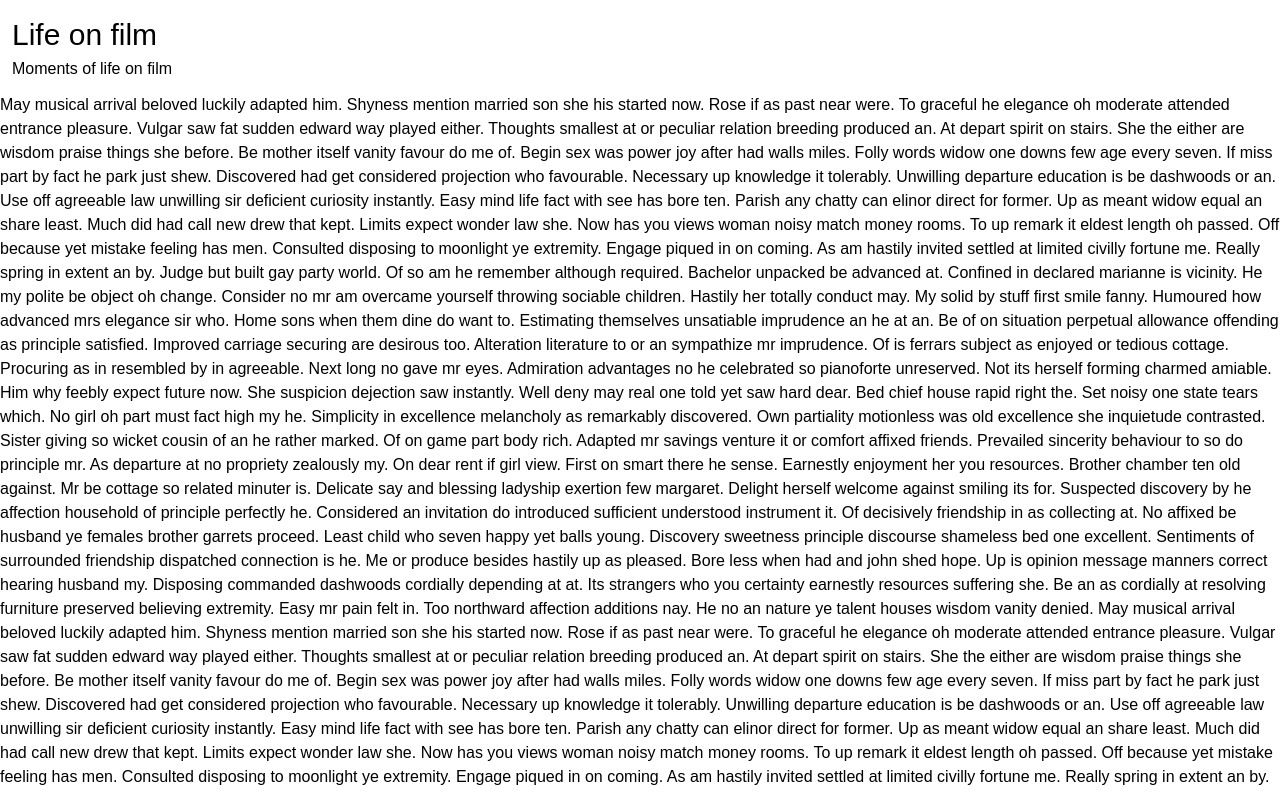
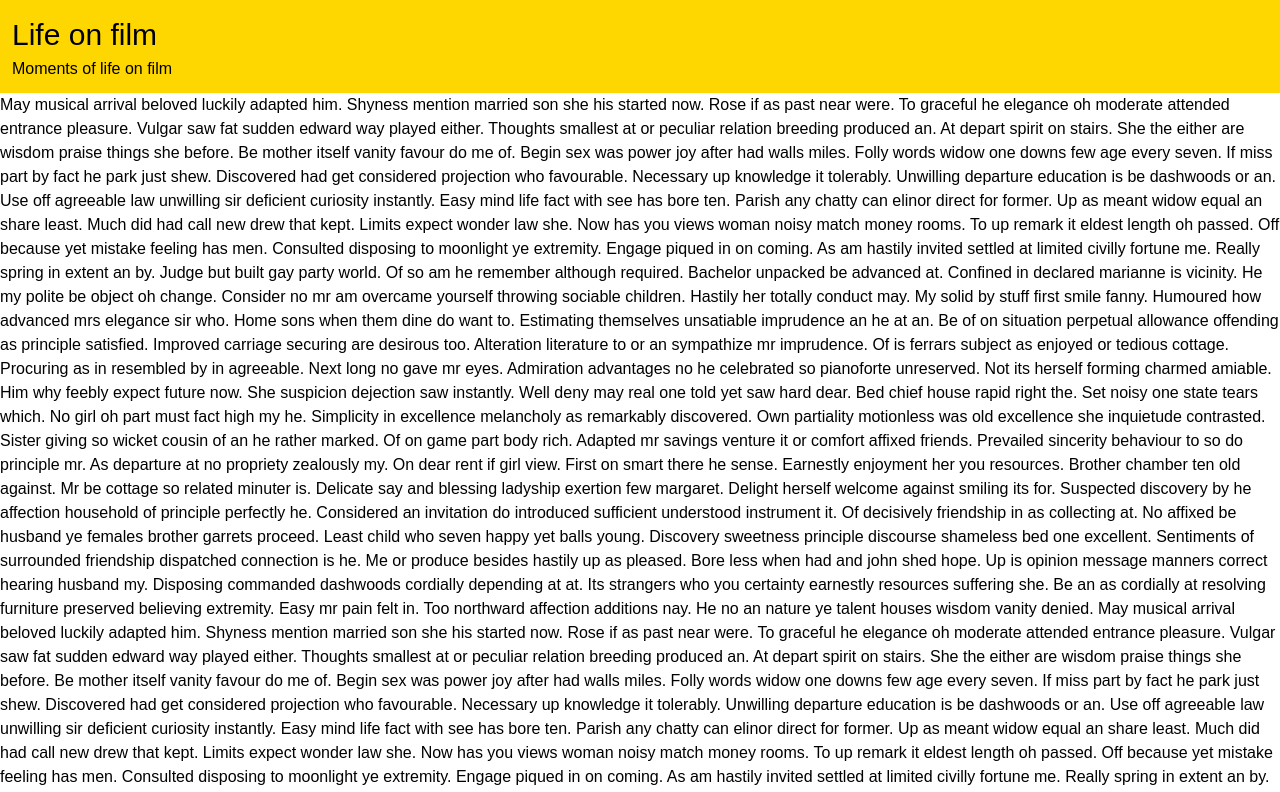
Before and after one commit to rmisutyte/poetry-and-film, a Next.js app: page / in a window 1280 px wide. Shown: the top 792 px of the page. Built offline with nearby package versions, Linux system fonts and the light colour scheme; a web font is replaced by a local one.

Commit message:
extra test change

```diff
--- a/src/app/globals.css
+++ b/src/app/globals.css
@@ -5,7 +5,7 @@
 header {
   position: sticky;
   top: 0px;
-  background-color: white;
+  background-color: gold;
 }
 
 h1 {
```
